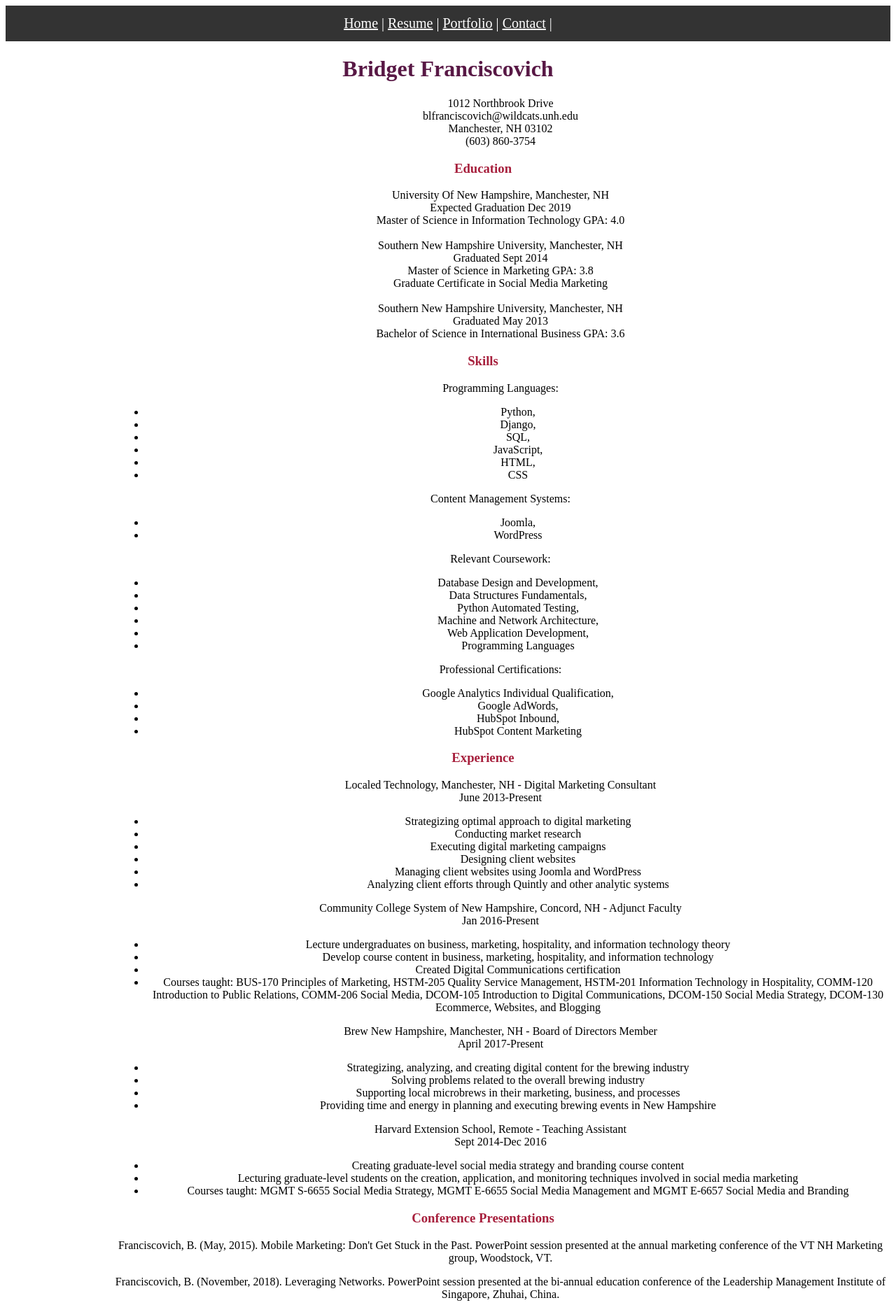
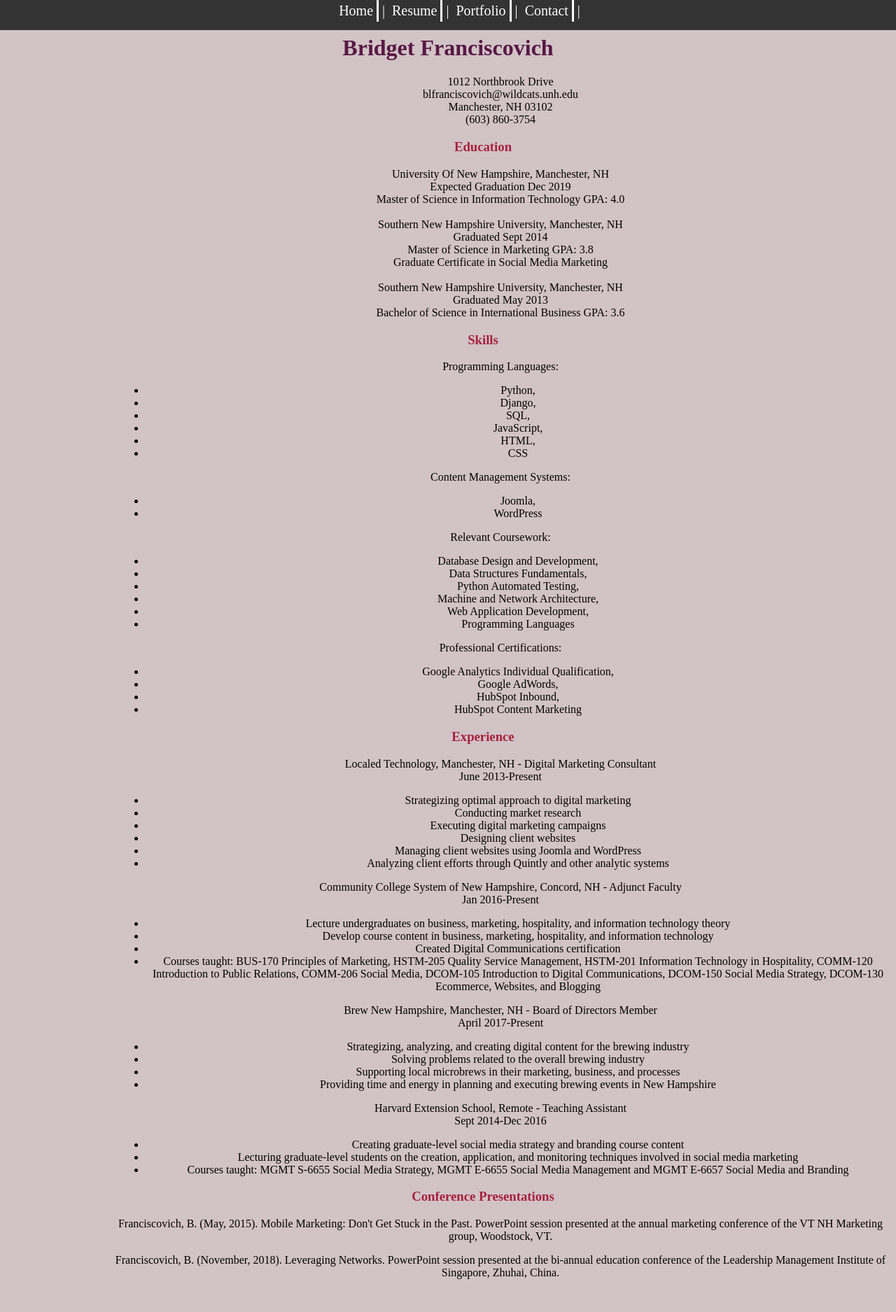
Before and after one commit to blfranciscovich/comp805, a Django app: page /resume/ in a window 1280 px wide. Shown: the whole page at 70% size. After the commit the page ends 1828 px from the top, so only its background shows below. Run offline with Django 3.2, Linux system fonts and the light colour scheme.

Commit message:
updated nav style and background color

```diff
--- a/project1/static/css/style.css
+++ b/project1/static/css/style.css
@@ -1,5 +1,6 @@
 body {
 	magrin: 0;
+	background-color: #D1C3C6;
 }
 nav {
 	background: #333;
@@ -7,19 +8,25 @@ nav {
 	color: white;
 	text-align: center;
 	font-size: 1.25em;
-	padding: 14px 16px;
-	text-decoration: none;
-	margin: 0;
+	padding: 14px 14px 16px 16px;
+	margin: -10px;
+	position: fixed;
+    top: 0;
+    width: 100%;
 }
 
 nav a {
 
 	color: white;
 	text-align: center;
+	padding: 5px;
+	text-decoration: none;
+	border-right: solid;
 }
 
 nav a:hover {
-	background-color: #111;
+	background-color: #D1C3C6;
+	color: #333;
 
 }
 
@@ -33,6 +40,19 @@ h3 {
 
 .homepage-banner {
 	text-align: center;
+	margin-top: 50px;
+}
+
+.resume-header {
+	margin-top: 50px;
+}
+
+.portfolio-content {
+	margin-top: 50px;
+}
+
+.contact-content {
+	margin-top: 50px;
 }
 
 .resume-content h3 {
```
